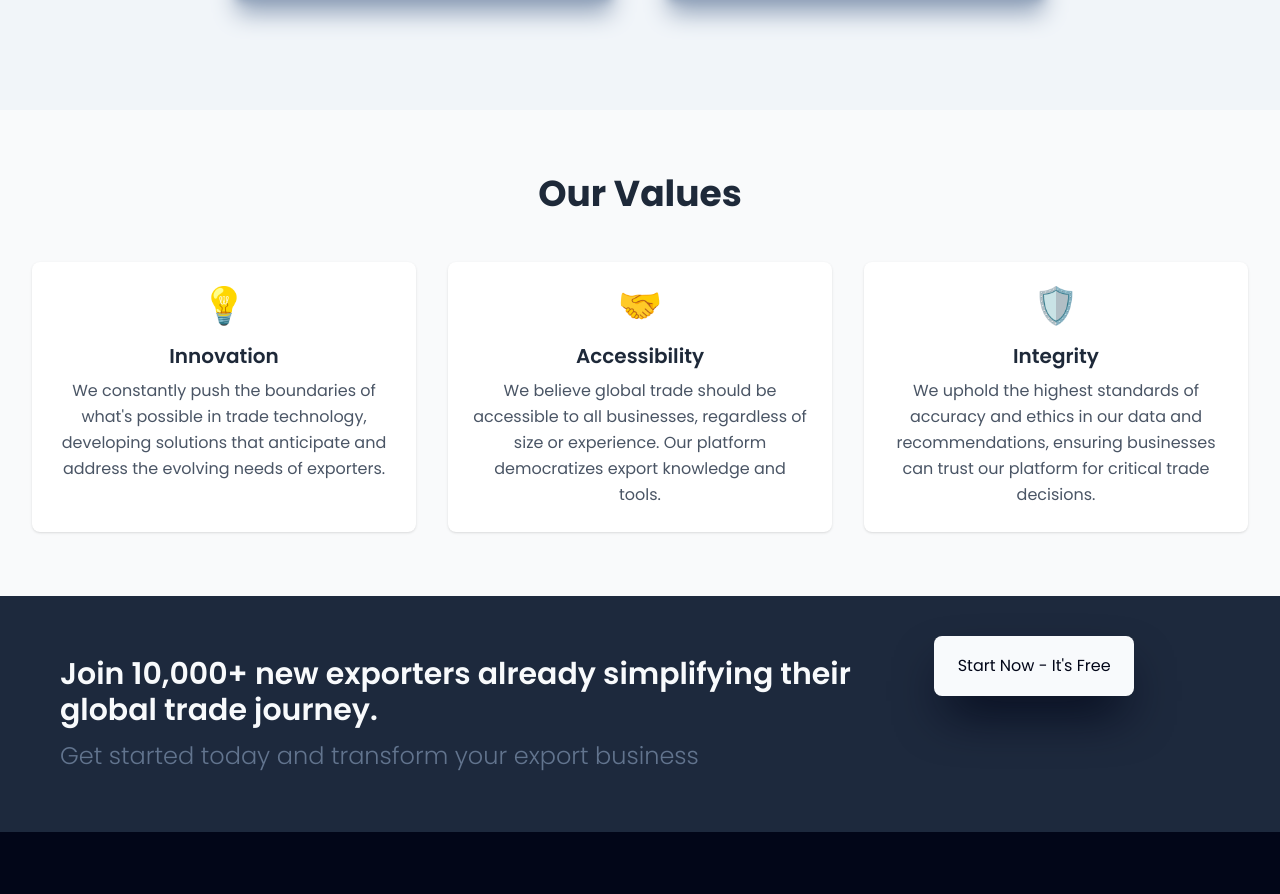
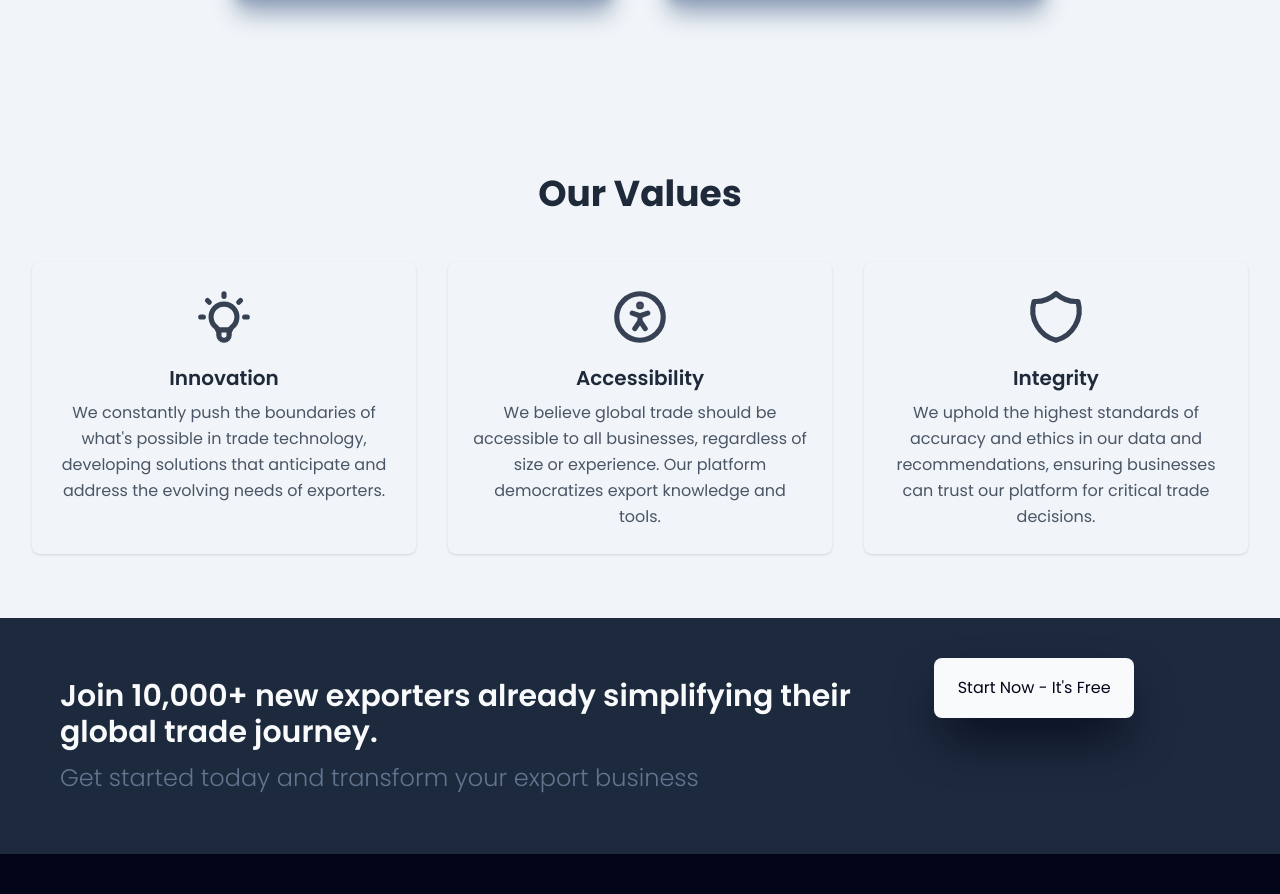
Before and after one commit to Akshad-Mali1603/export-ai-mentor, a React (Vite) app in the folder export-ai-mentor-frontend/: page /about in a window 1280 px wide. Shown: the part 1582-2476 px from the top of the page. Built offline with nearby package versions, Linux system fonts and the light colour scheme.

Commit message:
Modify the OurVision File

```diff
--- a/export-ai-mentor-frontend/src/Domain/AboutUs/OurVisions.tsx
+++ b/export-ai-mentor-frontend/src/Domain/AboutUs/OurVisions.tsx
@@ -1,3 +1,4 @@
+import { IconAccessible, IconBulb, IconShield } from '@tabler/icons-react';
 import React from 'react';
 
 interface ValueCardProps {
@@ -8,7 +9,7 @@ interface ValueCardProps {
 
 const ValueCard: React.FC<ValueCardProps> = ({ icon, title, description }) => {
   return (
-    <div className="flex flex-col items-center p-6 bg-white rounded-lg shadow-sm hover:shadow-lg transform hover:-translate-y-2 hover:scale-105 transition-all duration-300 ease-in-out">
+    <div className="flex flex-col items-center p-6 rounded-lg shadow-sm hover:shadow-lg transform hover:-translate-y-2 hover:scale-105 transition-all duration-300 ease-in-out">
       <div className="mb-4 text-4xl text-gray-700">{icon}</div>
       <h3 className="mb-2 text-xl font-semibold text-gray-800">{title}</h3>
       <p className="text-center text-gray-600 text-base leading-relaxed">{description}</p>
@@ -18,23 +19,23 @@ const ValueCard: React.FC<ValueCardProps> = ({ icon, title, description }) => {
 
 const OurValues: React.FC = () => {
   return (
-    <section className="py-16 px-4 sm:px-6 lg:px-8 bg-gray-50">
+    <section className="py-16 px-4 sm:px-6 lg:px-8">
       <div className="max-w-7xl mx-auto">
         <h2 className="text-center text-4xl font-bold text-gray-800 mb-12">Our Values</h2>
 
         <div className="grid gap-8 md:grid-cols-3">
           <ValueCard
-            icon={<span role="img" aria-label="Innovation">💡</span>}
+            icon={<span role="img" aria-label="Innovation"><IconBulb size={62} stroke={2} /></span>}
             title="Innovation"
             description="We constantly push the boundaries of what's possible in trade technology, developing solutions that anticipate and address the evolving needs of exporters."
           />
           <ValueCard
-            icon={<span role="img" aria-label="Accessibility">🤝</span>}
+            icon={<span role="img" aria-label="Accessibility"><IconAccessible size={62} stroke={2} /></span>}
             title="Accessibility"
             description="We believe global trade should be accessible to all businesses, regardless of size or experience. Our platform democratizes export knowledge and tools."
           />
           <ValueCard
-            icon={<span role="img" aria-label="Integrity">🛡️</span>}
+            icon={<span role="img" aria-label="Integrity"><IconShield size={62} stroke={2} /></span>}
             title="Integrity"
             description="We uphold the highest standards of accuracy and ethics in our data and recommendations, ensuring businesses can trust our platform for critical trade decisions."
           />
```
